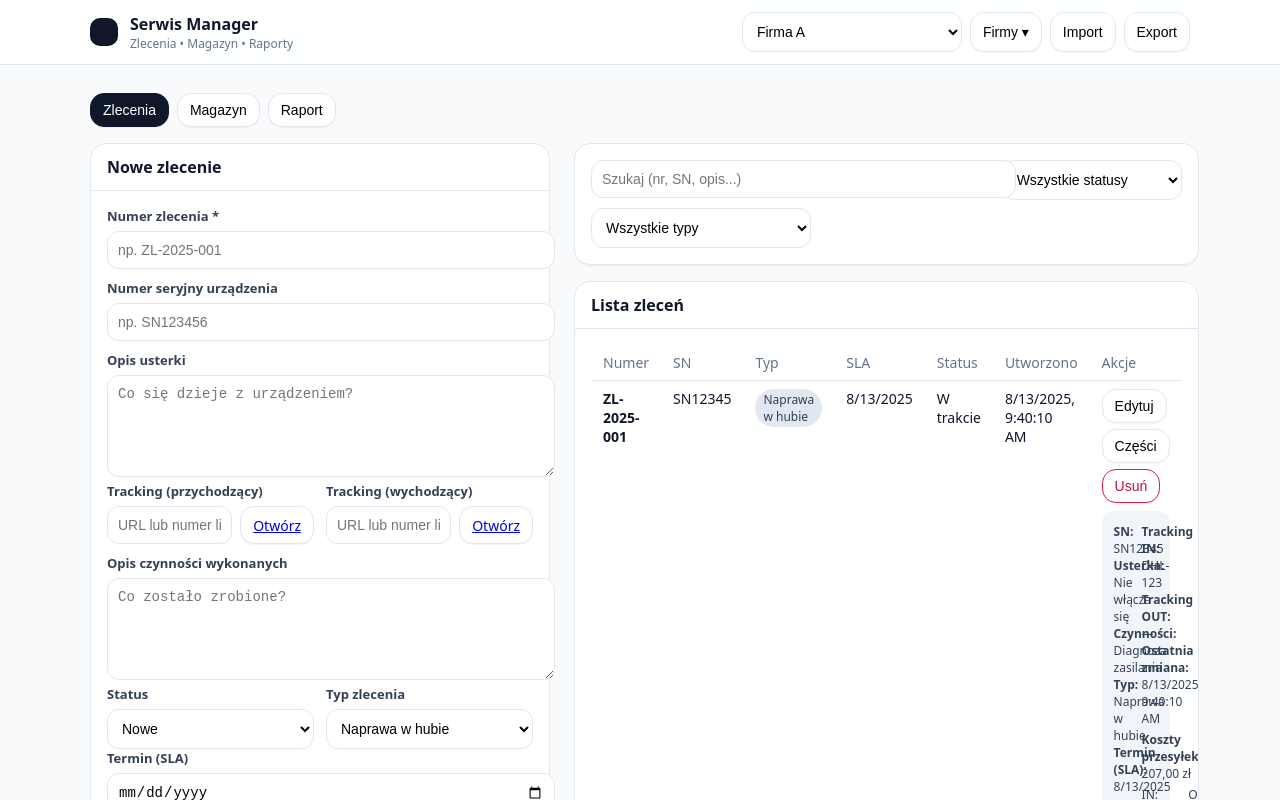
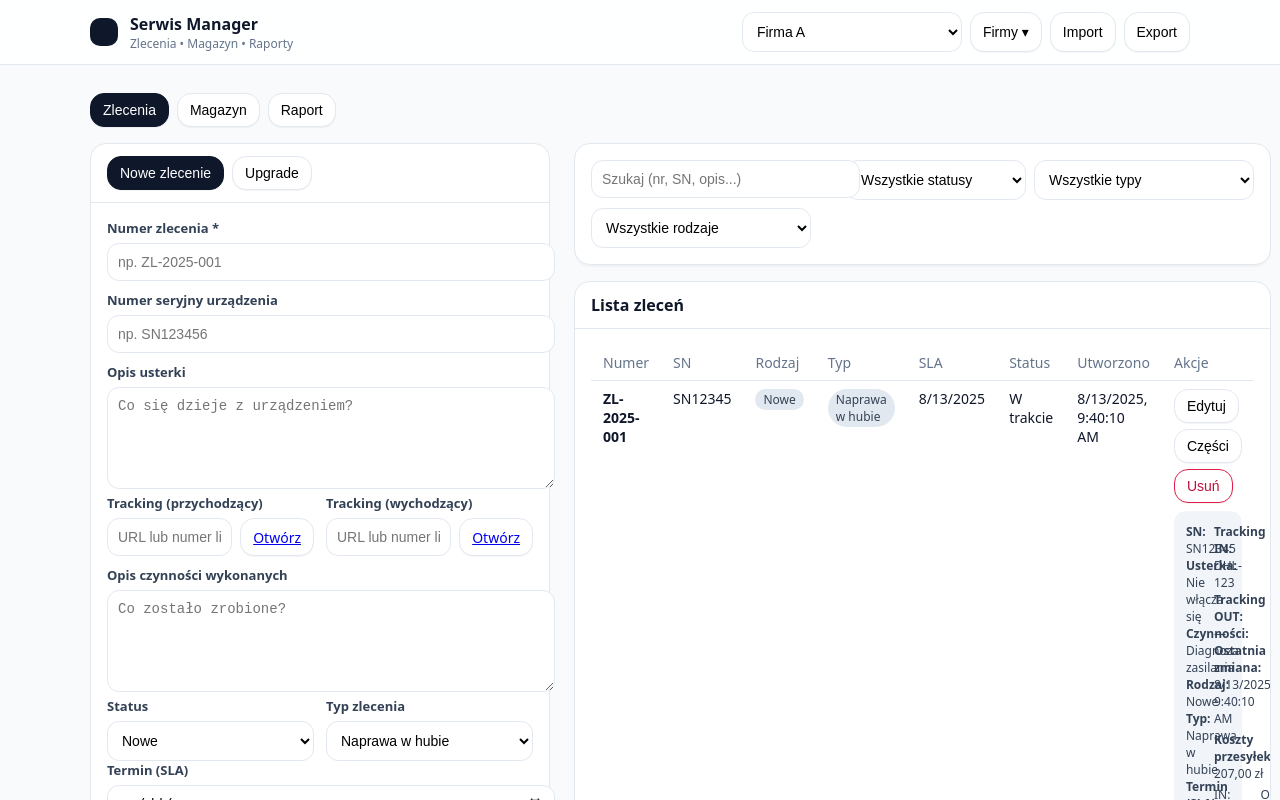
Before and after one commit to PoczciwyLukas/SupportHUB, a React (Vite) app: page / in a window 1280 px wide. Both pictures are taken after a click on the button "Wczytaj dane przykładowe". Shown: the top 800 px of the page. Built offline with nearby package versions, Linux system fonts and the light colour scheme; the HTML template or start-up script is replaced by a standard one.

Commit message:
feat: add upgrade job kind

```diff
--- a/src/components/JobsPanel.jsx
+++ b/src/components/JobsPanel.jsx
@@ -4,9 +4,11 @@ import { DEFAULT_STATUSES, JOB_TYPES, ensureUrlOrSearch, fmtPLN, isOverdue, toda
 export default function JobsPanel({ db, setDb, companyId }){
   const emptyForm = { orderNumber:"", serialNumber:"", issueDesc:"", incomingTracking:"", outgoingTracking:"", actionsDesc:"", status:"nowe", jobType:"hub", dueDate:"", shipIn:"", shipOut:"", insIn:"", insOut:"" }
   const [form, setForm] = useState(emptyForm)
+  const [formMode, setFormMode] = useState('new')
   const [search, setSearch] = useState("")
   const [statusFilter, setStatusFilter] = useState("all")
   const [typeFilter, setTypeFilter] = useState("all")
+  const [kindFilter, setKindFilter] = useState("all")
   const [editId, setEditId] = useState(null)
   const [usageOpen, setUsageOpen] = useState(false)
   const [invUsage, setInvUsage] = useState([])
@@ -26,26 +28,28 @@ export default function JobsPanel({ db, setDb, companyId }){
     let arr=[...jobs]
     if(statusFilter!=="all") arr=arr.filter(j=>j.status===statusFilter)
     if(typeFilter!=="all") arr=arr.filter(j=>(j.jobType||"hub")===typeFilter)
+    if(kindFilter!=="all") arr=arr.filter(j=>(j.kind||"new")===kindFilter)
     if(search.trim()){
       const q=search.toLowerCase()
       arr=arr.filter(j => [j.orderNumber, j.serialNumber, j.issueDesc, j.actionsDesc, j.incomingTracking, j.outgoingTracking].filter(Boolean).some(v=>String(v).toLowerCase().includes(q)))
     }
     return arr.sort((a,b)=> new Date(b.createdAt)-new Date(a.createdAt))
-  }, [jobs, search, statusFilter, typeFilter])
+  }, [jobs, search, statusFilter, typeFilter, kindFilter])
 
-  function reset(){ setForm(emptyForm); setEditId(null) }
+  function reset(){ setForm(emptyForm); setEditId(null); setFormMode('new') }
   function save(){
     if(!form.orderNumber.trim()) return alert("Podaj numer zlecenia")
     const base = {
       companyId,
       orderNumber: form.orderNumber.trim(),
       serialNumber: form.serialNumber.trim(),
-      issueDesc: form.issueDesc.trim(),
+      issueDesc: formMode==='upgrade'?"":form.issueDesc.trim(),
       incomingTracking: form.incomingTracking.trim(),
       outgoingTracking: form.outgoingTracking.trim(),
       actionsDesc: form.actionsDesc.trim(),
       status: form.status,
       jobType: form.jobType,
+      kind: formMode,
       dueDate: form.dueDate || "",
       shipIn: Number(form.shipIn||0), shipOut: Number(form.shipOut||0),
       insIn: Number(form.insIn||0), insOut: Number(form.insOut||0),
@@ -59,6 +63,7 @@ export default function JobsPanel({ db, setDb, companyId }){
   }
   function edit(j){
     setEditId(j.id)
+    setFormMode(j.kind === 'upgrade' ? 'upgrade' : 'new')
     setForm({
       orderNumber: j.orderNumber, serialNumber: j.serialNumber, issueDesc: j.issueDesc,
       incomingTracking: j.incomingTracking||"", outgoingTracking: j.outgoingTracking||"",
@@ -98,14 +103,22 @@ export default function JobsPanel({ db, setDb, companyId }){
   return (
     <div className="layout">
       <div className="card">
-        <div className="header">{editId ? "Edytuj zlecenie" : "Nowe zlecenie"}</div>
+        <div className="header" style={{display:'flex', gap:8, flexWrap:'wrap', alignItems:'center'}}>
+          <button className={`btn ${formMode==='new' ? 'primary' : ''}`} onClick={()=>setFormMode('new')}>Nowe zlecenie</button>
+          <button className={`btn ${formMode==='upgrade' ? 'primary' : ''}`} onClick={()=>setFormMode('upgrade')}>Upgrade</button>
+          {editId && <div style={{marginLeft:'auto'}}>Edytuj zlecenie</div>}
+        </div>
         <div className="body">
           <div className="label">Numer zlecenia *</div>
           <input className="input" value={form.orderNumber} onChange={e=>setForm({...form, orderNumber:e.target.value})} placeholder="np. ZL-2025-001"/>
           <div className="label" style={{marginTop:10}}>Numer seryjny urządzenia</div>
           <input className="input" value={form.serialNumber} onChange={e=>setForm({...form, serialNumber:e.target.value})} placeholder="np. SN123456"/>
-          <div className="label" style={{marginTop:10}}>Opis usterki</div>
-          <textarea className="input" value={form.issueDesc} onChange={e=>setForm({...form, issueDesc:e.target.value})} placeholder="Co się dzieje z urządzeniem?" />
+          {formMode==='new' && (
+            <>
+              <div className="label" style={{marginTop:10}}>Opis usterki</div>
+              <textarea className="input" value={form.issueDesc} onChange={e=>setForm({...form, issueDesc:e.target.value})} placeholder="Co się dzieje z urządzeniem?" />
+            </>
+          )}
           <div className="grid col-2">
             <div>
               <div className="label">Tracking (przychodzący)</div>
@@ -122,8 +135,8 @@ export default function JobsPanel({ db, setDb, companyId }){
               </div>
             </div>
           </div>
-          <div className="label" style={{marginTop:10}}>Opis czynności wykonanych</div>
-          <textarea className="input" value={form.actionsDesc} onChange={e=>setForm({...form, actionsDesc:e.target.value})} placeholder="Co zostało zrobione?" />
+          <div className="label" style={{marginTop:10}}>{formMode==='upgrade' ? "Opis upgrade'u" : 'Opis czynności wykonanych'}</div>
+          <textarea className="input" value={form.actionsDesc} onChange={e=>setForm({...form, actionsDesc:e.target.value})} placeholder={formMode==='upgrade' ? 'Na czym polega upgrade?' : 'Co zostało zrobione?'} />
           <div className="grid col-2">
             <div>
               <div className="label">Status</div>
@@ -164,14 +177,14 @@ export default function JobsPanel({ db, setDb, companyId }){
             </div>
           </div>
           <div style={{display:'flex', gap:8, marginTop:12}}>
-            <button className="btn primary" onClick={save}>{editId ? "Zapisz zmiany" : "Dodaj zlecenie"}</button>
+            <button className="btn primary" onClick={save}>{editId ? "Zapisz zmiany" : formMode==='upgrade' ? 'Dodaj upgrade' : 'Dodaj zlecenie'}</button>
             {editId && <button className="btn" onClick={reset}>Anuluj</button>}
           </div>
         </div>
       </div>
 
       <div>
-        <div className="card">
+          <div className="card">
           <div className="body" style={{display:'flex', gap:8, flexWrap:'wrap'}}>
             <div style={{position:'relative', flex:1, minWidth:220}}>
               <input className="input" placeholder="Szukaj (nr, SN, opis...)" value={search} onChange={e=>setSearch(e.target.value)} />
@@ -184,6 +197,11 @@ export default function JobsPanel({ db, setDb, companyId }){
               <option value="all">Wszystkie typy</option>
               {JOB_TYPES.map(t => <option key={t.value} value={t.value}>{t.label}</option>)}
             </select>
+            <select className="input" value={kindFilter} onChange={e=>setKindFilter(e.target.value)} style={{width:220}}>
+              <option value="all">Wszystkie rodzaje</option>
+              <option value="new">Nowe</option>
+              <option value="upgrade">Upgrade</option>
+            </select>
           </div>
         </div>
 
@@ -193,7 +211,7 @@ export default function JobsPanel({ db, setDb, companyId }){
             <table>
               <thead>
                 <tr>
-                  <th>Numer</th><th>SN</th><th>Typ</th><th>SLA</th><th>Status</th><th>Utworzono</th><th>Akcje</th>
+                  <th>Numer</th><th>SN</th><th>Rodzaj</th><th>Typ</th><th>SLA</th><th>Status</th><th>Utworzono</th><th>Akcje</th>
                 </tr>
               </thead>
               <tbody>
@@ -201,6 +219,7 @@ export default function JobsPanel({ db, setDb, companyId }){
                   <tr key={j.id}>
                     <td style={{fontWeight:600}}>{j.orderNumber}</td>
                     <td>{j.serialNumber}</td>
+                    <td><span className="badge">{j.kind==='upgrade'?'Upgrade':'Nowe'}</span></td>
                     <td><span className="badge">{JOB_TYPES.find(t=>t.value===j.jobType)?.label || j.jobType}</span></td>
                     <td>{j.dueDate ? <span className={isOverdue(j.dueDate) && !["zakonczone","odeslane"].includes(j.status) ? "danger-text":""}>{new Date(j.dueDate).toLocaleDateString()}</span> : "—"}</td>
                     <td>{DEFAULT_STATUSES.find(s=>s.value===j.status)?.label || j.status}</td>
@@ -215,7 +234,7 @@ export default function JobsPanel({ db, setDb, companyId }){
                     </td>
                   </tr>
                 ))}
-                {shown.length===0 && <tr><td colSpan="7" style={{textAlign:'center', padding:'16px', color:'#64748b'}}>Brak zleceń spełniających kryteria</td></tr>}
+                {shown.length===0 && <tr><td colSpan="8" style={{textAlign:'center', padding:'16px', color:'#64748b'}}>Brak zleceń spełniających kryteria</td></tr>}
               </tbody>
             </table>
           </div>
@@ -259,6 +278,7 @@ function JobDetails({ job, total }){
           <div><strong>SN:</strong> {job.serialNumber || "—"}</div>
           <div><strong>Usterka:</strong> {job.issueDesc || "—"}</div>
           <div><strong>Czynności:</strong> {job.actionsDesc || "—"}</div>
+          <div><strong>Rodzaj:</strong> {job.kind === 'upgrade' ? 'Upgrade' : 'Nowe'}</div>
           <div><strong>Typ:</strong> {JOB_TYPES.find(t=>t.value===job.jobType)?.label || job.jobType}</div>
           <div><strong>Termin (SLA):</strong> {job.dueDate ? new Date(job.dueDate).toLocaleDateString() : "—"}</div>
         </div>
--- a/src/utils.js
+++ b/src/utils.js
@@ -11,6 +11,7 @@ export const DEFAULT_STATUSES = [
 export const JOB_TYPES = [
   { value: "hub", label: "Naprawa w hubie" },
   { value: "onsite", label: "Naprawa u klienta" },
+  { value: "upgrade", label: "Upgrade" },
 ]
 
 export const uid = () => (crypto.randomUUID ? crypto.randomUUID() : "id_" + Date.now() + "_" + Math.random().toString(36).slice(2,8))
@@ -34,8 +35,8 @@ export function loadDb(withDemo=false){
   const demo = {
     companies: [c1, c2],
     jobs: [
-      { id: uid(), companyId: c1.id, orderNumber: "ZL-2025-001", serialNumber:"SN12345", issueDesc:"Nie włącza się", incomingTracking:"DHL-123", outgoingTracking:"", actionsDesc:"Diagnoza zasilania", status:"wtrakcie", jobType:"hub", dueDate: new Date().toISOString().slice(0,10), shipIn:85, shipOut:95, insIn:12, insOut:15, createdAt: todayISO(), updatedAt: todayISO(), inventoryUsed: []},
-      { id: uid(), companyId: c1.id, orderNumber: "ZL-2025-002", serialNumber:"SN55555", issueDesc:"Brak obrazu", incomingTracking:"INPOST-XYZ", outgoingTracking:"", actionsDesc:"Wymiana kondensatora", status:"czeka", jobType:"onsite", dueDate:"", shipIn:0, shipOut:0, insIn:0, insOut:0, createdAt: todayISO(), updatedAt: todayISO(), inventoryUsed: []},
+      { id: uid(), companyId: c1.id, orderNumber: "ZL-2025-001", serialNumber:"SN12345", issueDesc:"Nie włącza się", incomingTracking:"DHL-123", outgoingTracking:"", actionsDesc:"Diagnoza zasilania", status:"wtrakcie", jobType:"hub", kind:"new", dueDate: new Date().toISOString().slice(0,10), shipIn:85, shipOut:95, insIn:12, insOut:15, createdAt: todayISO(), updatedAt: todayISO(), inventoryUsed: []},
+      { id: uid(), companyId: c1.id, orderNumber: "ZL-2025-002", serialNumber:"SN55555", issueDesc:"Brak obrazu", incomingTracking:"INPOST-XYZ", outgoingTracking:"", actionsDesc:"Wymiana kondensatora", status:"czeka", jobType:"onsite", kind:"new", dueDate:"", shipIn:0, shipOut:0, insIn:0, insOut:0, createdAt: todayISO(), updatedAt: todayISO(), inventoryUsed: []},
     ],
     inventory: [
       { id: uid(), companyId: c1.id, sku:"KND-100", name:"Kondensator 100uF", qty:12, location:"A1", minQty:5, toReturnUSA:false, createdAt: todayISO()},
@@ -51,6 +52,7 @@ export function migrate(data){
   const jobs = (data.jobs||[]).map(j => ({
     ...j,
     jobType: j.jobType || "hub",
+    kind: j.kind || "new",
     shipIn: Number(j.shipIn||0), shipOut: Number(j.shipOut||0),
     insIn: Number(j.insIn||0), insOut: Number(j.insOut||0),
     inventoryUsed: (j.inventoryUsed||[]).map(u => ({...u, qty: Number(u.qty||0), disposition: u.disposition || "keep"})),
```
